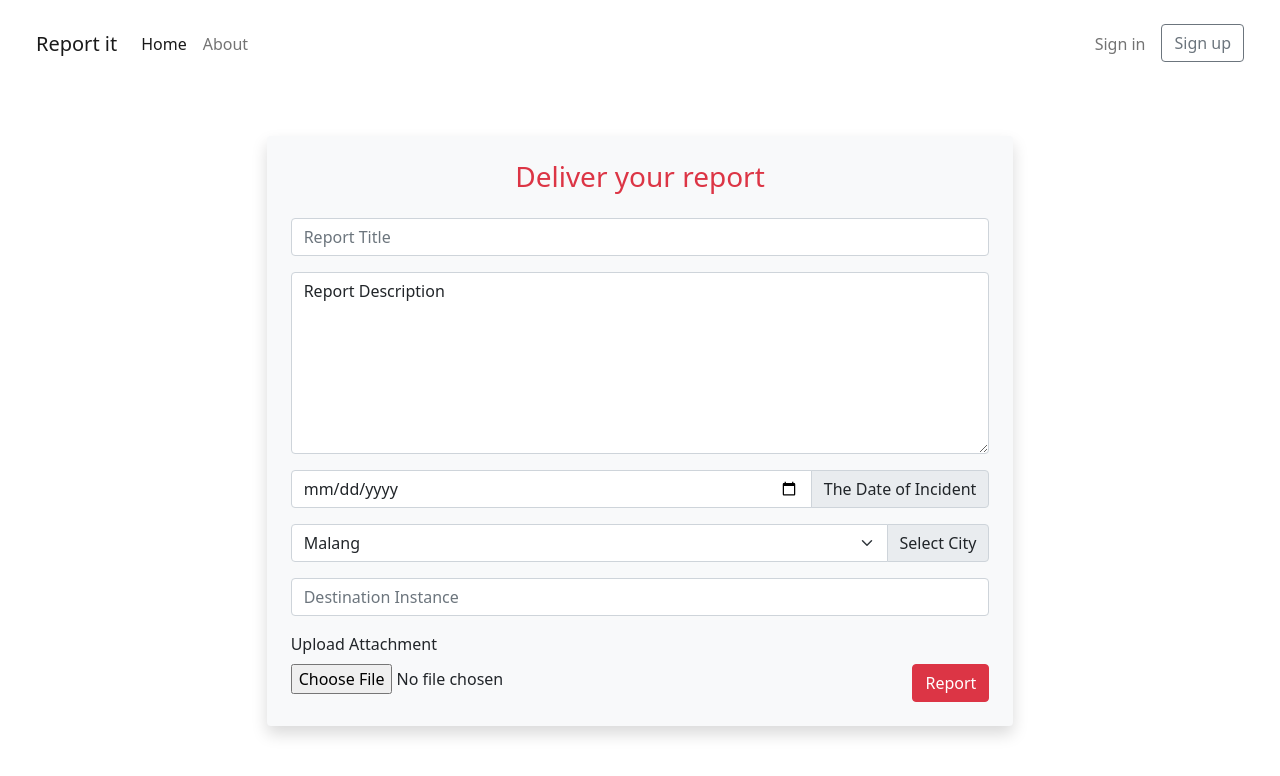
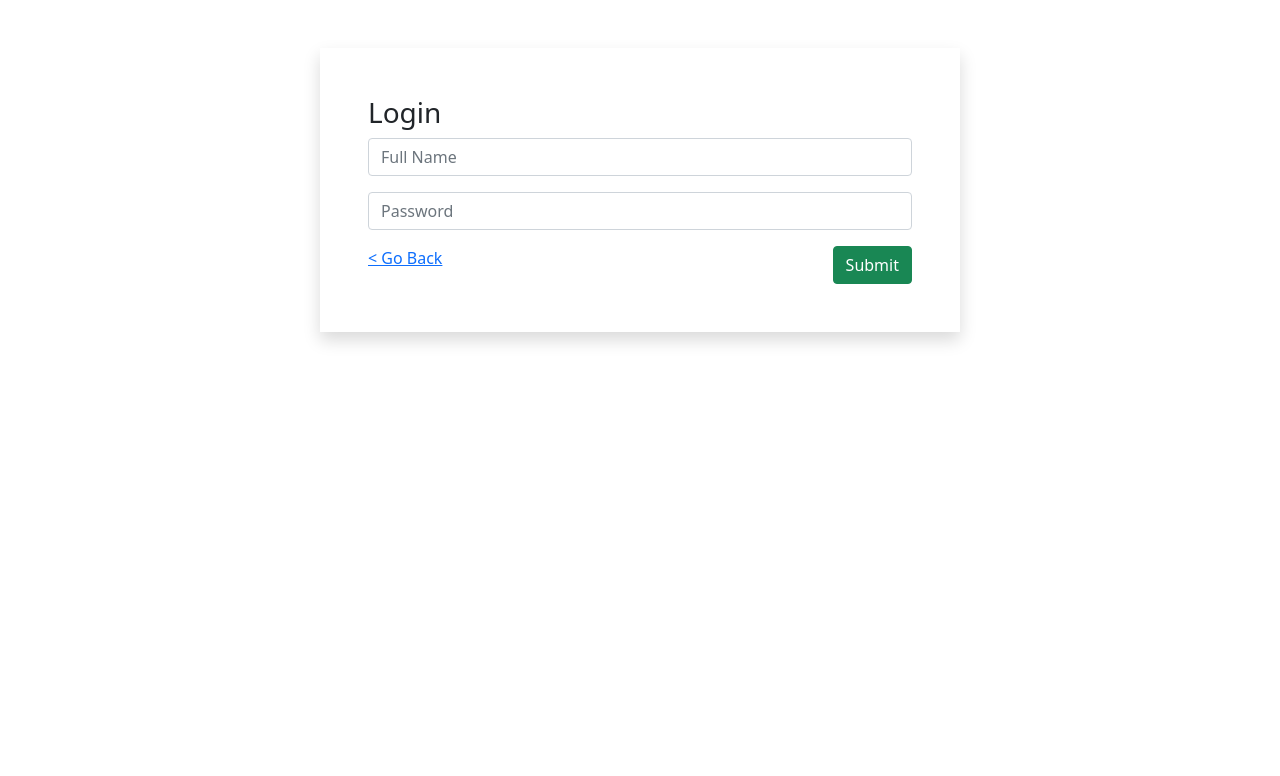
Before and after one commit to EvanHendersonRichtByte/report-it, a React (Create React App) app in the folder client/: page /login in a window 1280 px wide. Shown: the top 776 px of the page. Built offline with nearby package versions, Linux system fonts and the light colour scheme.

Commit message:
update front logic

```diff
--- a/client/src/App.jsx
+++ b/client/src/App.jsx
@@ -1,13 +1,14 @@
 import { BrowserRouter, Route, Switch } from "react-router-dom";
 import Index from "./pages/Index";
-
+import Register from "./pages/Register";
+import Login from "./pages/Login";
 export default function App() {
   return (
     <BrowserRouter>
       <Switch>
-        <Route path="/">
-          <Index />
-        </Route>
+        <Route path="/register" component={Register} />
+        <Route path="/login" component={Login} />
+        <Route path="/" component={Index} />
       </Switch>
     </BrowserRouter>
   );
--- a/client/src/components/Form.jsx
+++ b/client/src/components/Form.jsx
@@ -1,34 +1,76 @@
 import { Fragment } from "react";
 
-const Form = ({ extClass, children }) => (
-  <form className={extClass}>{children}</form>
+const Form = ({ onSubmit, extClass, children }) => (
+  <form onSubmit={onSubmit} className={extClass}>
+    {children}
+  </form>
 );
 
-const InputGroup = ({ inline, children, extClass, inputGroupText }) => (
-  <div className={inline ? `input-group mb-3` : `${extClass} mb-3`}>
-    {children}
-    {inline && (
-      <span className="input-group-text" id="basic-addon3">
-        {inputGroupText}
-      </span>
-    )}
-  </div>
-);
+const InputGroup = ({
+  inline,
+  children,
+  extClass = "",
+  inputGroupText,
+  input,
+}) => {
+  const isInline = (component) => {
+    if (inline) {
+      return (
+        <Fragment>
+          <span className="input-group-text">{inputGroupText}</span>
+          {component}
+        </Fragment>
+      );
+    }
+  };
+  const mainElement = (component) => (
+    <div className={inline ? `input-group mb-3` : `${extClass} mb-3`}>
+      {!inline && component}
+      {isInline(component)}
+    </div>
+  );
 
-const Input = ({ type, id, name, label, placeholder }) => (
+  if (input) {
+    return mainElement(Input(input));
+  } else {
+    return mainElement(children);
+  }
+};
+
+const Input = ({
+  type,
+  id,
+  name,
+  label,
+  placeholder,
+  value,
+  handleChange,
+  extClass = "",
+}) => (
   <Fragment>
     {label && labelElement(label, id)}
     <input
       name={name}
       type={type}
       id={id}
-      className="form-control"
+      className={`form-control ${extClass}`}
       placeholder={placeholder}
+      value={value}
+      onChange={handleChange}
     />
   </Fragment>
 );
 
-const Textarea = ({ id, name, label, cols, rows, extClass, value }) => (
+const Textarea = ({
+  id,
+  name,
+  label,
+  cols,
+  rows,
+  extClass,
+  value,
+  handleChange,
+}) => (
   <Fragment>
     {label && labelElement(label, id)}
     <textarea
@@ -37,12 +79,19 @@ const Textarea = ({ id, name, label, cols, rows, extClass, value }) => (
       cols={cols}
       rows={rows}
       value={value}
+      onChange={handleChange}
     />
   </Fragment>
 );
 
-const Select = ({ id, name, children }) => (
-  <select id={id} className="form-select" name={name}>
+const Select = ({ id, name, value, children, handleChange }) => (
+  <select
+    id={id}
+    className="form-select"
+    value={value}
+    name={name}
+    onChange={handleChange}
+  >
     {children}
   </select>
 );
--- a/client/src/components/Navbar.jsx
+++ b/client/src/components/Navbar.jsx
@@ -22,15 +22,25 @@ const Navbar = ({ children, brand, expandBreakpoint, extClass }) => (
   </nav>
 );
 
-const NavbarList = ({ children, extClass }) => (
+const NavbarList = ({ children, extClass = "" }) => (
   <ul className={`navbar-nav ${extClass}`}>{children}</ul>
 );
 
-const NavbarItem = ({ children, extClass }) => (
-  <li className={`nav-item ${extClass}`}>{children}</li>
-);
+const NavbarItem = ({ children, extClass = "", navLink }) => {
+  /**
+   * NavLink Params
+   * Title
+   * Redirect
+   * ExtClass
+   */
+  if (navLink) {
+    return <li className={`nav-item ${extClass}`}>{NavbarLink(navLink)}</li>;
+  } else {
+    return <li className={`nav-item ${extClass}`}>{children}</li>;
+  }
+};
 
-const NavbarLink = ({ title, redirect, extClass }) => (
+const NavbarLink = ({ title, redirect, extClass = "" }) => (
   <a className={`nav-link ${extClass}`} href={redirect}>
     {title}
   </a>
--- a/client/src/pages/Index.jsx
+++ b/client/src/pages/Index.jsx
@@ -1,11 +1,7 @@
-import { Fragment } from "react";
-import { connect } from "react-redux";
-import {
-  Navbar,
-  NavbarList,
-  NavbarItem,
-  NavbarLink,
-} from "../components/Navbar";
+import { Fragment, useState } from "react";
+import { useDispatch } from "react-redux";
+import ADD_REPORT from "../redux/actions";
+import { Navbar, NavbarList, NavbarItem } from "../components/Navbar";
 import {
   Form,
   Input,
@@ -15,7 +11,31 @@ import {
   Textarea,
 } from "../components/Form";
 
-const Index = (props) => {
+const Index = () => {
+  const dispatch = useDispatch();
+
+  const handleChange = (e) => {
+    setState((state) => ({ ...state, [e.target.name]: e.target.value }));
+  };
+
+  const [state, setState] = useState({
+    title: "",
+    description: "",
+    date: "",
+    city: "Jakarta",
+    destInstance: "",
+    attachment: "",
+  });
+
+  const navLink = (title, redirect, extClass) => {
+    return { title, redirect, extClass };
+  };
+
+  const onSubmit = (e) => {
+    e.preventDefault();
+    dispatch(ADD_REPORT(state));
+  };
+
   return (
     <Fragment>
       <Navbar
@@ -24,55 +44,75 @@ const Index = (props) => {
         extClass="bg-transparent navbar-light p-4"
       >
         <NavbarList>
-          <NavbarItem>
-            <NavbarLink extClass="active" title="Home" redirect="/" />
-          </NavbarItem>
-          <NavbarItem>
-            <NavbarLink title="About" redirect="about" />
-          </NavbarItem>
+          <NavbarItem navLink={navLink("Home", "/", "active")} />
+          <NavbarItem navLink={navLink("About", "about")} />
         </NavbarList>
         <NavbarList extClass="ms-auto">
-          <NavbarItem>
-            <NavbarLink title="Sign in" redirect="login" />
-          </NavbarItem>
-          <NavbarItem>
-            <a className="btn btn-outline-secondary ms-2" href="register">
-              Sign up
-            </a>
-          </NavbarItem>
+          <NavbarItem navLink={navLink("Sign in", "login")} />
+          <NavbarItem
+            navLink={navLink(
+              "Sign up",
+              "register",
+              "btn btn-outline-secondary ms-2"
+            )}
+          />
         </NavbarList>
       </Navbar>
       <div className="col-md-7 mx-auto mt-5">
-        <Form extClass="rounded shadow bg-light p-4">
+        <Form extClass="rounded shadow bg-light p-4" onSubmit={onSubmit}>
           <h3 className="text-center mb-4 text-danger">Deliver your report</h3>
+          <InputGroup
+            input={{
+              name: "title",
+              placeholder: "Report Title",
+              value: state.title,
+              handleChange: handleChange,
+            }}
+          />
           <InputGroup>
-            <Input placeholder="Report Title" />
-          </InputGroup>
-          <InputGroup>
-            <Textarea value={"Report Description"} rows={7} />
+            <Textarea
+              name="description"
+              rows={7}
+              value={state.description}
+              handleChange={handleChange}
+            />
           </InputGroup>
           <InputGroup
             inline
             extClass="mb-3"
             inputGroupText="The Date of Incident"
-          >
-            <Input type="date" />
-          </InputGroup>
+            input={{
+              type: "date",
+              name: "date",
+              value: state.date,
+              handleChange: handleChange,
+            }}
+          />
           <InputGroup inline inputGroupText="Select City">
-            <Select>
+            <Select name="city" value={state.city} handleChange={handleChange}>
               <Option value="Malang" text="Malang" />
               <Option value="Surabaya" text="Surabaya" />
               <Option value="Jakarta" text="Jakarta" />
             </Select>
           </InputGroup>
           <InputGroup>
-            <Input placeholder="Destination Instance" />
+            <Input
+              placeholder="Destination Instance"
+              name="destInstance"
+              value={state.destInstance}
+              handleChange={handleChange}
+            />
           </InputGroup>
           <label className="mb-2" htmlFor="file">
             Upload Attachment
           </label>
           <div className="col-md-12 d-flex justify-content-between">
-            <input type="file" name="file" id="file" />
+            <input
+              type="file"
+              name="attachment"
+              onChange={handleChange}
+              id="file"
+            />
             <button type="submit" className="btn btn-danger">
               Report
             </button>
@@ -83,4 +123,4 @@ const Index = (props) => {
   );
 };
 
-export default connect((state) => state.report)(Index);
+export default Index;
--- /dev/null
+++ b/client/src/pages/Login.jsx
@@ -0,0 +1,46 @@
+import { useState } from "react";
+import { Form, InputGroup } from "../components/Form";
+export default function Login() {
+  const [state, setState] = useState({
+    username: "",
+    password: "",
+  });
+
+  const handleChange = (e) => {
+    setState((state) => ({ ...state, [e.target.name]: e.target.value }));
+  };
+
+  return (
+    <div className="col-md-6 mx-auto mt-5">
+      <Form extClass="shadow p-5">
+        <h3>Login</h3>
+        <InputGroup
+          input={{
+            type: "text",
+            name: "username",
+            value: state.username,
+            placeholder: "Full Name",
+            handleChange: handleChange,
+          }}
+        />
+        <InputGroup
+          input={{
+            type: "password",
+            name: "password",
+            value: state.password,
+            placeholder: "Password",
+            handleChange: handleChange,
+          }}
+        />
+        <div className="d-flex">
+          <a href="/" className="">
+            &lt; Go Back
+          </a>
+          <button type="submit" className="btn  btn-success ms-auto">
+            Submit
+          </button>
+        </div>
+      </Form>
+    </div>
+  );
+}
--- /dev/null
+++ b/client/src/pages/Register.jsx
@@ -0,0 +1,78 @@
+import { useState } from "react";
+import { Form, InputGroup } from "../components/Form";
+export default function Register() {
+  const [state, setState] = useState({
+    username: "",
+    email: "",
+    telephone: "",
+    password: "",
+    confirmPassword: "",
+  });
+
+  const handleChange = (e) => {
+    setState((state) => ({ ...state, [e.target.name]: e.target.value }));
+  };
+
+  return (
+    <div className="col-md-6 mx-auto mt-5">
+      <Form extClass="shadow p-5">
+        <h3>Register</h3>
+        <InputGroup
+          input={{
+            type: "text",
+            name: "username",
+            value: state.username,
+            placeholder: "Full Name",
+            handleChange: handleChange,
+          }}
+        />
+        <InputGroup
+          input={{
+            type: "email",
+            name: "email",
+            value: state.email,
+            placeholder: "Email",
+            handleChange: handleChange,
+          }}
+        />
+        <InputGroup
+          inline
+          inputGroupText="+62"
+          input={{
+            type: "number",
+            name: "telephone",
+            value: state.telephone,
+            placeholder: "Telephone",
+            handleChange: handleChange,
+          }}
+        />
+        <InputGroup
+          input={{
+            type: "password",
+            name: "password",
+            value: state.password,
+            placeholder: "Password",
+            handleChange: handleChange,
+          }}
+        />
+        <InputGroup
+          input={{
+            type: "password",
+            name: "confirmPassword",
+            value: state.confirmPassword,
+            placeholder: "Confirm Password",
+            handleChange: handleChange,
+          }}
+        />
+        <div className="d-flex">
+          <a href="/" className="">
+            &lt; Go Back
+          </a>
+          <button type="submit" className="btn  btn-success ms-auto">
+            Submit
+          </button>
+        </div>
+      </Form>
+    </div>
+  );
+}
--- /dev/null
+++ b/client/src/redux/actions/index.js
@@ -0,0 +1,8 @@
+const ADD_REPORT = (payload) => {
+  return {
+    type: "ADD_REPORT",
+    payload,
+  };
+};
+
+export default ADD_REPORT
--- /dev/null
+++ b/client/src/redux/reducers/index.js
@@ -0,0 +1,7 @@
+import REPORT_REDUCER from "./reportReducer";
+import USER_REDUCER from "./userReducer";
+import { combineReducers } from "redux";
+
+const reducers = combineReducers({ REPORT_REDUCER, USER_REDUCER });
+
+export default reducers;
--- /dev/null
+++ b/client/src/redux/reducers/reportReducer.js
@@ -0,0 +1,19 @@
+const initialState = {
+  title: "",
+  description: "",
+  date: "",
+  city: "",
+  destInstance: "",
+  attachment: "",
+};
+
+const REPORT_REDUCER = (state = initialState, action) => {
+  switch (action.type) {
+    case "ADD_REPORT":
+      return action.payload;
+    default:
+      return state;
+  }
+};
+
+export default REPORT_REDUCER;
--- /dev/null
+++ b/client/src/redux/reducers/userReducer.js
@@ -0,0 +1,16 @@
+const initialState = {
+  name: "",
+  username: "",
+  password: "",
+  telephone: "",
+};
+const USER_REDUCER = (state = initialState, action) => {
+  switch (action.type) {
+    case "REGISTER":
+      return action.payload;
+    default:
+      return state;
+  }
+};
+
+export default USER_REDUCER;
```
Also changed, not shown: client/src/index.js (+5 -15 lines).
